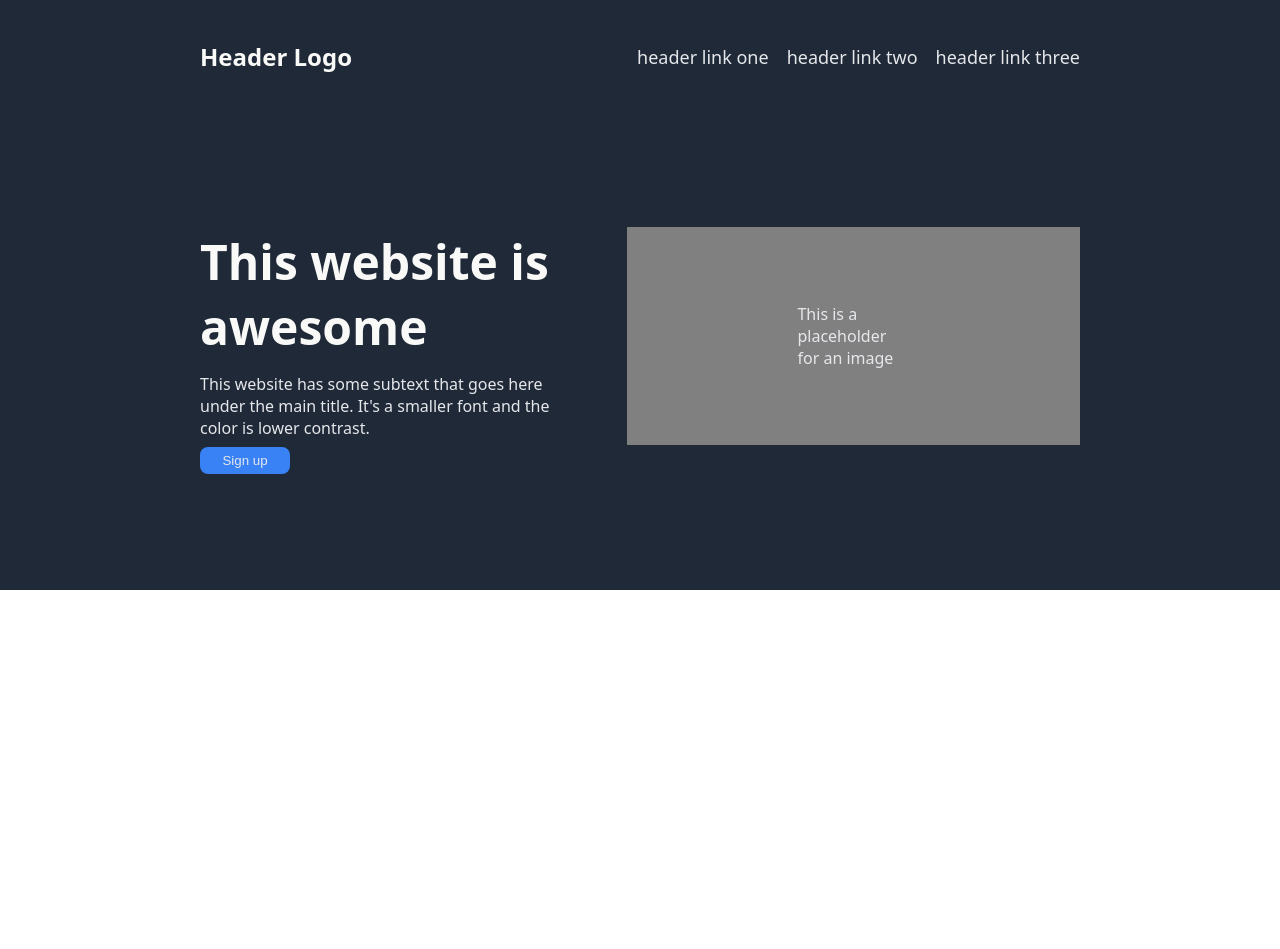
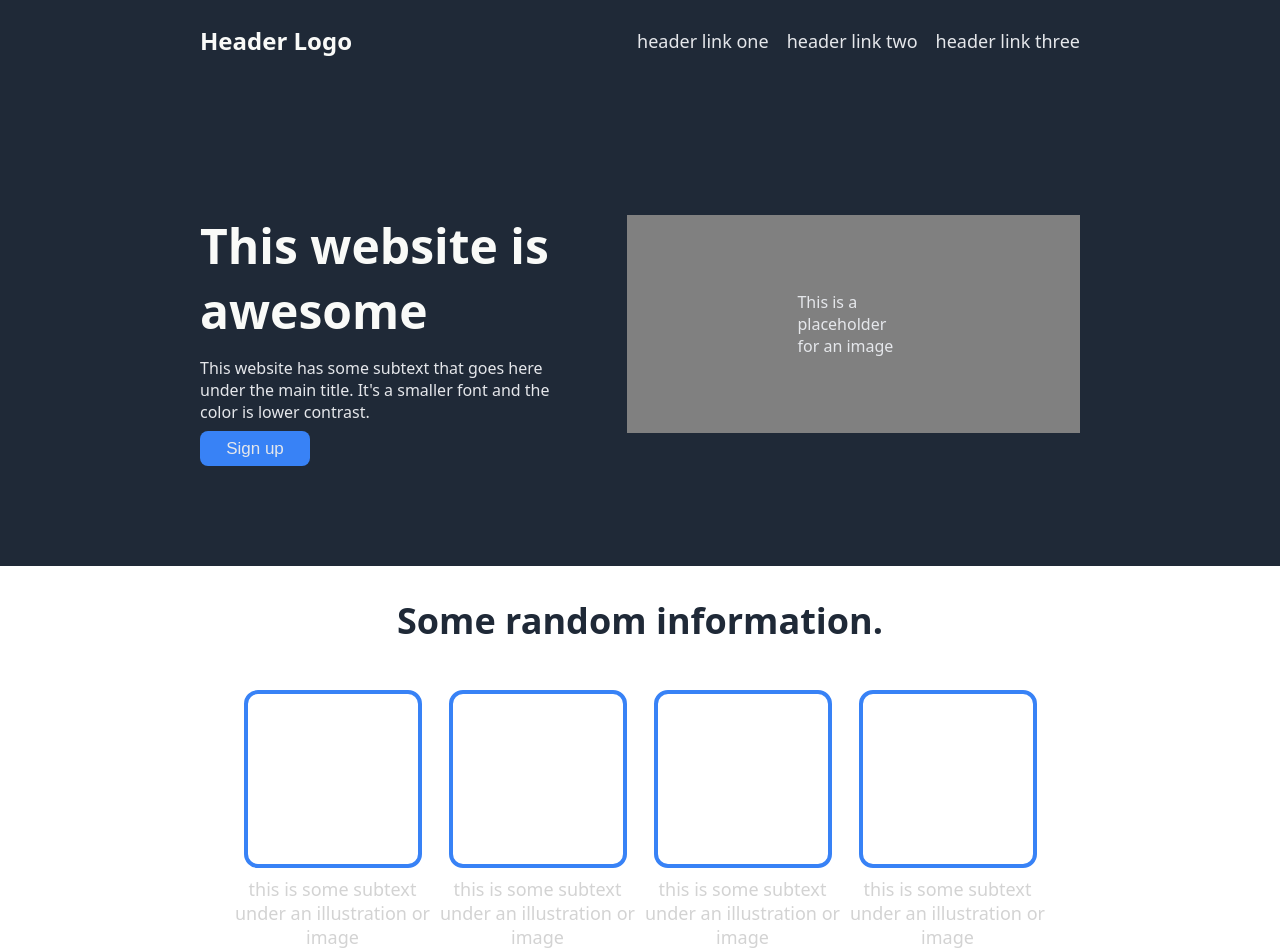
Before and after one commit to jonathjd/landing-page, a plain HTML site: page index.html in a window 1280 px wide. Before the commit the page ends 800 px from the top, so only its background shows below. Drawn offline with Linux system fonts and the light colour scheme.

Commit message:
Finish the main body of the webpage

```diff
--- a/index.html
+++ b/index.html
@@ -27,5 +27,26 @@
                 </div>
             </div>
         </div>
+        <main>
+            <h2>Some random information.</h2>
+            <div class="images">
+                <div class="image-container">
+                    <div class="square"></div>
+                    <p class="main-body">this is some subtext under an illustration or image</p>
+                </div>
+                <div class="image-container">
+                    <div class="square"></div>
+                    <p class="main-body">this is some subtext under an illustration or image</p>
+                </div>
+                <div class="image-container">
+                    <div class="square"></div>
+                    <p class="main-body">this is some subtext under an illustration or image</p>
+                </div>
+                <div class="image-container">
+                    <div class="square"></div>
+                    <p class="main-body">this is some subtext under an illustration or image</p>
+                </div>
+            </div>
+        </main>
     </body>
 </html>
--- a/styling.css
+++ b/styling.css
@@ -8,7 +8,7 @@ body {
     background-color: #1F2937;
     display: flex;
     flex-direction: column;
-    padding: 16px 200px;
+    padding: 0px 200px;
 }
 
 ul {
@@ -29,7 +29,7 @@ ul {
 .logo {
     color: #F9FAF8;
     font-size: 24px;
-    font-weight: 600;
+    font-weight: 800;
 }
 
 .right-links a {
@@ -73,8 +73,59 @@ ul {
 .left button {
     background-color: #3882f6;
     color: #E5E7EB;
+    font-size: 17px;
     border-radius: 8px;
-    width: 90px;
-    height: 27px;
+    width: 110px;
+    height: 35px;
     border: none;
 }
+
+main {
+    display: flex;
+    flex-direction: column;
+    padding: 0px, 200px;
+    align-items: center;
+    justify-content: center;
+    text-align: center;
+    padding: 0px 200px;
+}
+
+h2 {
+    color: #1F2937;
+    font-size: 36px;
+    font-weight: 800;
+}
+
+.images {
+    color: #d3d3d3;
+    font-size: 18px;
+    display: flex;
+    flex-wrap: wrap;
+    align-items: center;
+    justify-content: center;
+    gap: 5px;
+}
+
+.image-container {
+    display: flex;
+    flex-direction: column;
+    text-align: center;
+    align-items: center;
+    max-width: 200px;
+    gap: 0.5em;
+}
+
+.square {
+    height: 170px;
+    width: 170px;
+    border-width: 4px;
+    border-style: solid;
+    border-radius: 14px;
+    border-color: #3882f6;
+    margin-top: 15px;
+}
+
+.main-body {
+    display: block;
+    margin: 0px;
+}
```
